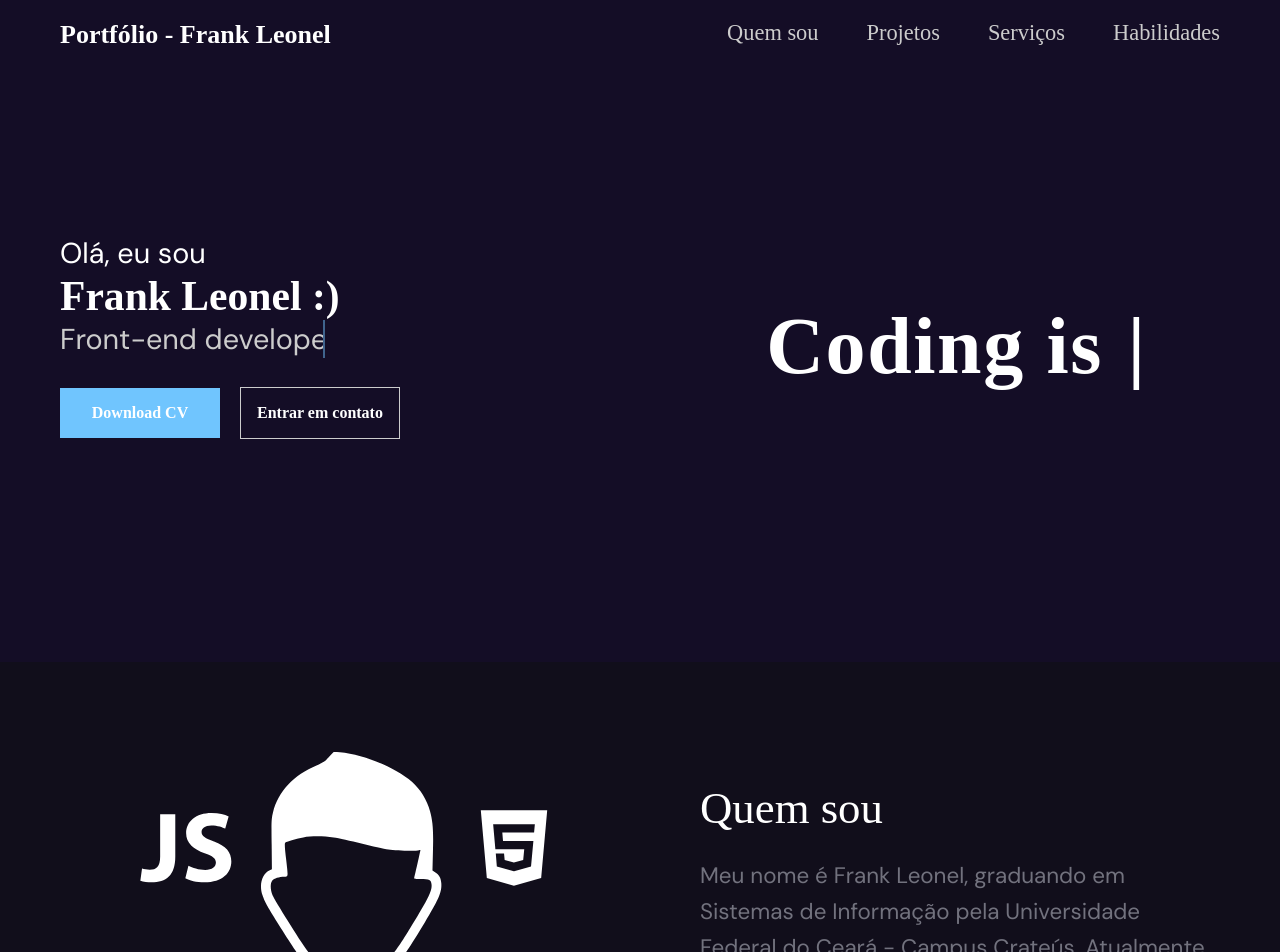
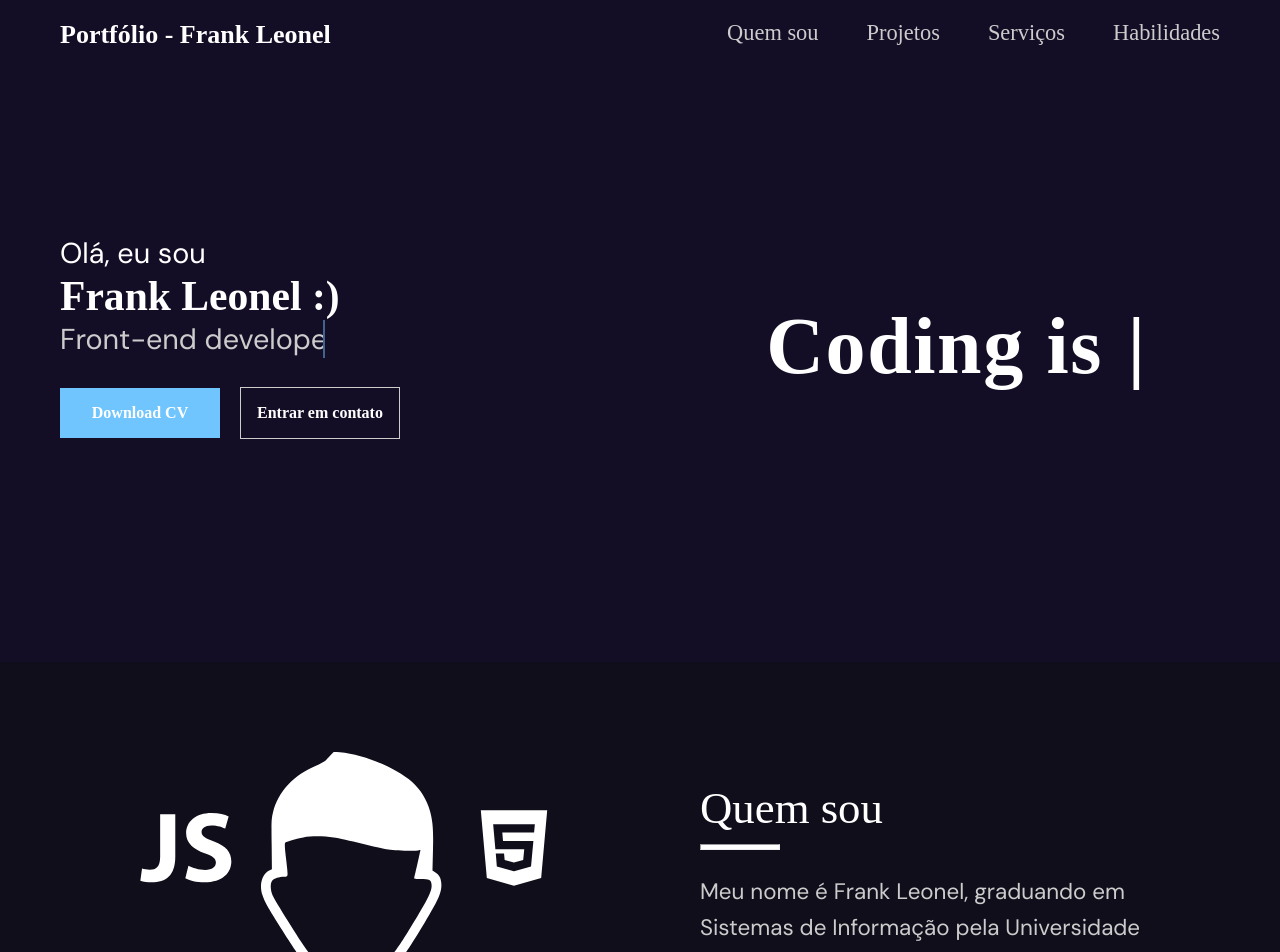
Before and after one commit to FrankLeonel/portfolio, a React (Create React App) app: page / in a window 1280 px wide. Shown: the top 952 px of the page. Built offline with nearby package versions, Linux system fonts and the light colour scheme.

Commit message:
inclusão do divider abaixo do título

```diff
--- a/src/components/AboutMe/AboutMe.js
+++ b/src/components/AboutMe/AboutMe.js
@@ -4,6 +4,7 @@ import { ReactComponent as JSIcon } from "assets/icons/js.svg";
 import { ReactComponent as ProgrammerIcon } from "assets/icons/programmer.svg";
 import { ReactComponent as ReactIcon } from "assets/icons/react.svg";
 import Content from "components/Content";
+import Divider from "components/Divider";
 import * as S from "./AboutMe.style";
 
 const AboutMe = () => {
@@ -29,6 +30,7 @@ const AboutMe = () => {
 
           <S.ContainerText>
             <h2>Quem sou</h2>
+            <Divider />
             <p>
               Meu nome é Frank Leonel, graduando em Sistemas de Informação pela
               Universidade Federal do Ceará - Campus Crateús. Atualmente,
--- a/src/components/AboutMe/AboutMe.style.js
+++ b/src/components/AboutMe/AboutMe.style.js
@@ -174,7 +174,6 @@ export const ContainerText = styled.div(
 
     h2: {
       margin: 0,
-      paddingBottom: "24px",
       fontSize: "2.8rem",
       fontWeight: 500,
     },
@@ -182,7 +181,7 @@ export const ContainerText = styled.div(
     p: {
       margin: 0,
       lineHeight: "36px",
-      color: colors.gray,
+      color: colors.grayBrand,
       fontFamily: "DM Sans",
       fontSize: "1.4rem",
     },
--- /dev/null
+++ b/src/components/Divider/Divider.js
@@ -0,0 +1,7 @@
+import * as S from "./Divider.style";
+
+const Divider = () => {
+  return <S.Separator />;
+};
+
+export default Divider;
--- /dev/null
+++ b/src/components/Divider/Divider.style.js
@@ -0,0 +1,8 @@
+import styled from "styled-components";
+
+export const Separator = styled.hr(({ theme: { colors } }) => ({
+  margin: "10px 0 24px",
+  width: "80px",
+  height: "6px",
+  background: colors.white,
+}));
--- /dev/null
+++ b/src/components/Divider/index.js
@@ -0,0 +1 @@
+export { default } from "./Divider";
```
